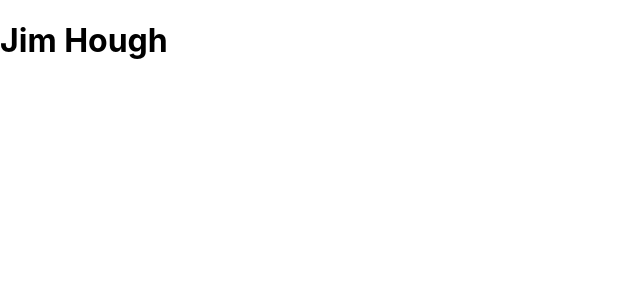
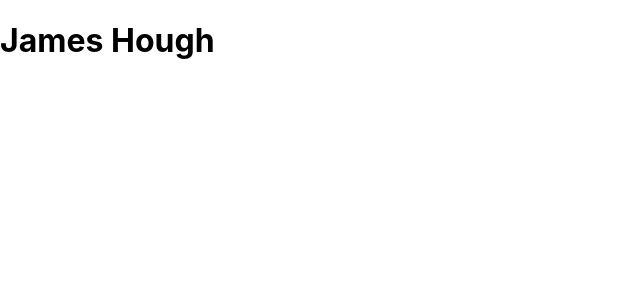
Before and after one commit to jehough/personalsite, a React (Create React App) app in the folder personal-site/: page / in a window 1280 px wide. Shown: the top 300 px of the page, without its empty margins (0-640 px from the left). Built offline with nearby package versions, Linux system fonts and the light colour scheme.

Commit message:
adds react-bootstrap to packages

```diff
--- a/personal-site/package.json
+++ b/personal-site/package.json
@@ -6,7 +6,9 @@
     "@testing-library/jest-dom": "^4.2.4",
     "@testing-library/react": "^9.4.0",
     "@testing-library/user-event": "^7.2.1",
+    "bootstrap": "^4.4.1",
     "react": "^16.12.0",
+    "react-bootstrap": "^1.0.0-beta.16",
     "react-dom": "^16.12.0",
     "react-scripts": "3.3.0"
   },
--- a/personal-site/src/views/containers/home.js
+++ b/personal-site/src/views/containers/home.js
@@ -3,7 +3,7 @@ import React, {Component} from 'react';
 export default class Home extends Component{
   render(){
     return(
-      <h1>Jim Hough</h1>
+      <h1>James Hough</h1>
     )
   }
 }
```
Also changed, not shown: 1 other file (tests, documents, lock files or other folders).
